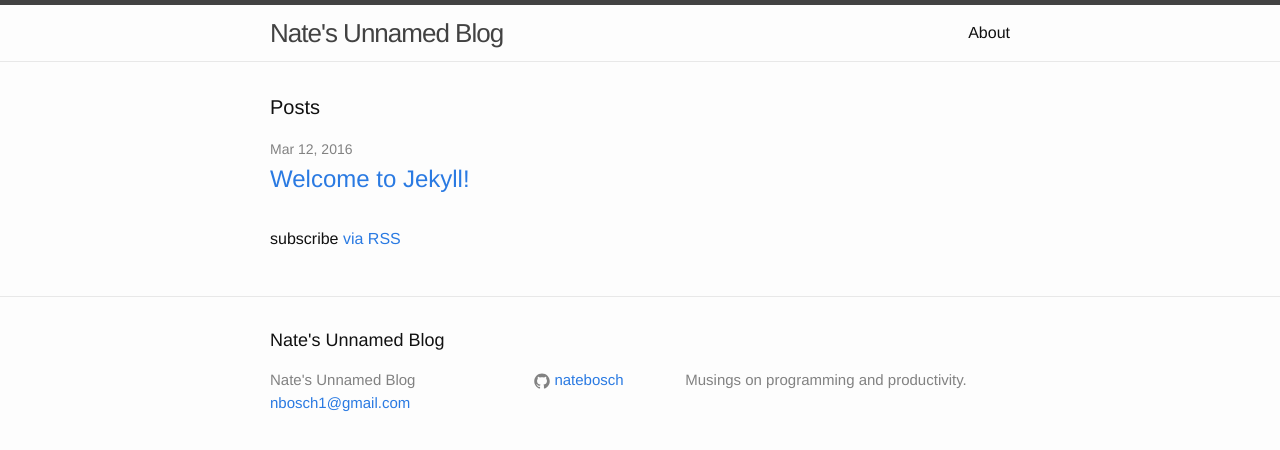
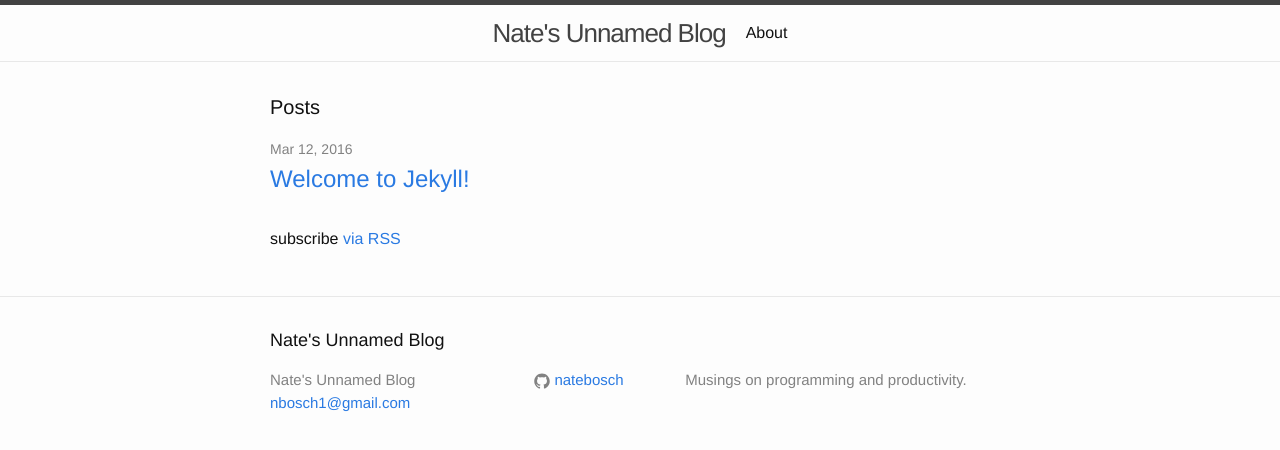
Before and after one commit to natebosch/natebosch.github.io, a Jekyll site: the page built from index.html, in a window 1280 px wide. Shown: the top 450 px of the page. Built offline with Jekyll 4.4.1, drawn with Linux system fonts in a browser that asks for light colours.

Commit message:
'wrapper' div in header
Center the title instead. Use display: flex and kill the floats.

```diff
--- a/_includes/header.html
+++ b/_includes/header.html
@@ -1,6 +1,4 @@
 <header class="site-header">
-
-  <div class="wrapper">
 
   <a class="site-title" href="{{ site.baseurl }}/">{{ site.title }}</a>
 
@@ -22,6 +20,4 @@
     </div>
   </nav>
 
-  </div>
-
 </header>
--- a/_sass/_layout.scss
+++ b/_sass/_layout.scss
@@ -5,6 +5,9 @@
 
   // Positioning context for the mobile navigation icon
   position: relative;
+
+  display: flex;
+  justify-content: center;
 }
 
 .site-title {
@@ -13,7 +16,7 @@
   line-height: 56px;
   letter-spacing: -1px;
   margin-bottom: 0;
-  float: left;
+  margin-right: 20px;
 
   &,
   &:visited {
@@ -22,7 +25,6 @@
 }
 
 .site-nav {
-  float: right;
   line-height: 56px;
 
   .menu-icon {
```
Lines whose indentation alone changed are shown as unchanged.
